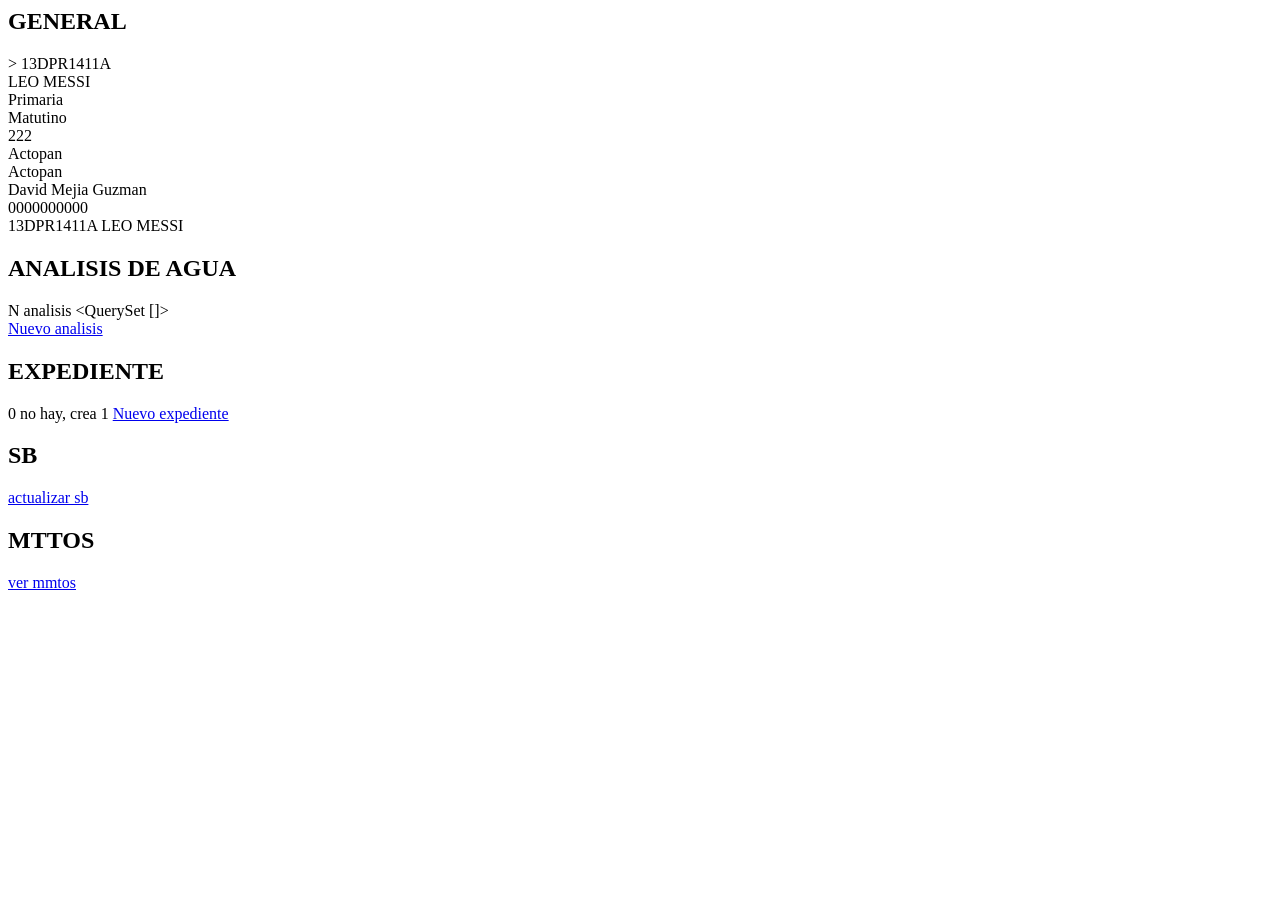
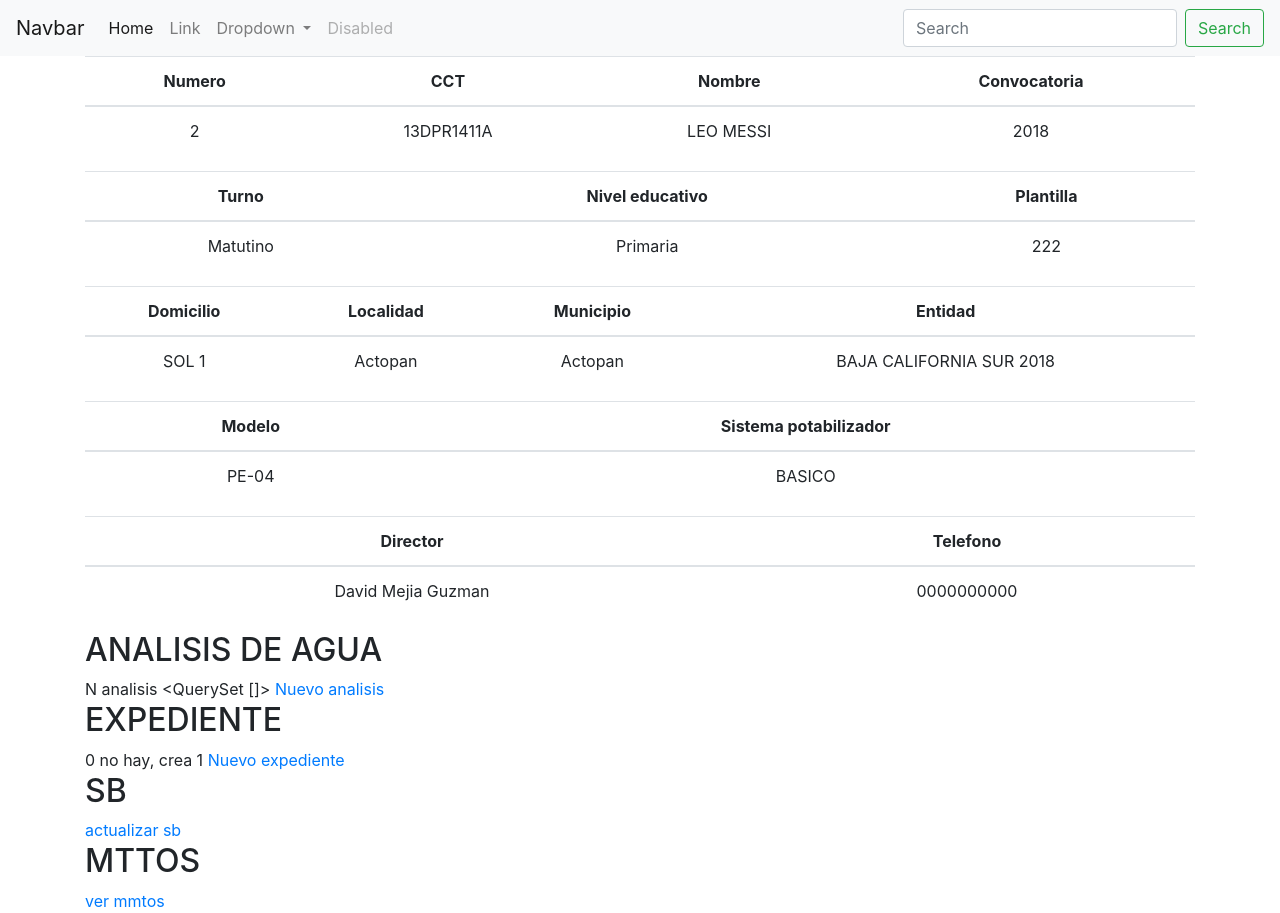
Before and after one commit to dxviidmg/Bebederos2, a Django app: a page that uses escuelas/templates/escuelas/escuela_detail.html in a window 1280 px wide. Before the commit the page ends 590 px from the top, so only its background shows below. Run offline with Django 3.2, Linux system fonts and the light colour scheme; data comes from the database, SQL or seed files in the repository; both versions use the stored data as it was after the commit; some libraries are stand-ins or nearby versions.

Commit message:
boostramp

```diff
--- a/Bebederos2/settings.py
+++ b/Bebederos2/settings.py
@@ -44,6 +44,8 @@
     'bebederos',
     'mantenimientos',
     'accounts',
+    #Modules
+    'bootstrapform',
 ]
 
 MIDDLEWARE = [
--- a/escuelas/models.py
+++ b/escuelas/models.py
@@ -91,3 +91,22 @@
 
 	def __str__(self):
 		return '{} {}'.format(self.cct, self.nombre)
+
+	#Convocatoria
+	entidad_convocatoria = models.ForeignKey(EntidadConvocatoria, on_delete=models.CASCADE)
+	numero = models.IntegerField()
+	#Administrativos
+	cct = models.CharField(max_length=10)
+	nombre = models.TextField()
+	nivel_educativo = models.CharField(max_length=20, choices=nivel_choices)
+	turno = models.CharField(max_length=20, default="Matutino", choices=turno_choices)
+	plantilla_escolar = models.IntegerField()
+	#Ubicacion
+	municipio = models.CharField(max_length=50)
+	domicilio = models.TextField()
+	localidad = models.CharField(max_length=50)
+	#Contacto
+	director = models.CharField(max_length=50, blank=True, null=True)
+	telefono = models.CharField(max_length=10, blank=True, null=True)
+	esta_sustituida = models.BooleanField(default=False)
+	es_sustitucion = models.BooleanField(default=False)
--- a/escuelas/templates/escuelas/escuela_detail.html
+++ b/escuelas/templates/escuelas/escuela_detail.html
@@ -1,24 +1,89 @@
+{% extends 'base.html'%}
+
+{% load bootstrap %}
+
 {%block content%}
 
-<h2>GENERAL</h2>>
-{{object.cct}}
-<br>
-{{object.nombre}}
-<br>
-{{object.nivel_educativo}}
-<br>
-{{object.turno}}
-<br>
-{{object.plantilla_escolar}}<br>
-{{object.municipio}}<br>
-{{object.localidad}}<br>
-{{object.director}}<br>
-{{object.telefono}}<br>
-{{sistemabebedero}}<br>
+	<div class="table-responsive text-center">
+		<table class="table">
+			<thead>
+				<th>Numero</th>
+				<th>CCT</th>
+				<th>Nombre</th>
+				<th>Convocatoria</th>
+			</thead>
+			<tbody>
+				<tr>
+					<td>{{object.numero}}</td>
+					<td>{{object.cct}}</td>
+					<td>{{object.nombre}}</td>
+					<td>{{object.entidad_convocatoria.convocatoria}}</td>
+				</tr>
+			</tbody>
+		</table>
+
+		<table class="table">
+			<thead>
+				<th>Turno</th>
+				<th>Nivel educativo</th>
+				<th>Plantilla</th>
+			</thead>
+			<tbody>
+				<tr>
+					<td>{{object.turno}}</td>
+					<td>{{object.nivel_educativo}}</td>
+					<td>{{object.plantilla_escolar}}</td>
+				</tr>
+			</tbody>
+		</table>
+
+		<table class="table">
+			<thead>
+				<th>Domicilio</th>
+				<th>Localidad</th>
+				<th>Municipio</th>
+				<th>Entidad</th>
+			</thead>
+			<tbody>
+				<tr>
+					<td>{{object.domicilio}}</td>
+					<td>{{object.localidad}}</td>
+					<td>{{object.municipio}}</td>
+					<td>{{object.entidad_convocatoria}}</td>
+				</tr>
+			</tbody>
+		</table>
+
+
+		<table class="table">
+			<thead>
+				<th>Modelo</th>
+				<th>Sistema potabilizador</th>
+			</thead>
+			<tbody>
+				<tr>
+					<td>{{sistemabebedero.mueble.modelo}}</td>
+					<td>{{sistemabebedero.sistema_potabilizador.tipo}}</td>
+				</tr>
+			</tbody>
+		</table>
+
+		<table class="table">
+			<thead>
+				<th>Director</th>
+				<th>Telefono</th>
+			</thead>
+			<tbody>
+				<tr>
+					<td>{{object.director}}</td>
+					<td>{{object.telefono}}</td>
+				</tr>
+			</tbody>
+		</table>
+	</div>
 
 <h2>ANALISIS DE AGUA</H2>
-N analisis {{analisis}} <br>
-
+N analisis {{analisis}}
 {%if numero_analisis == 1%}
 {{analisis.0.slug}}
 <a href="{%url 'agua:analisis-update' analisis.0.slug%}">Editar primer analisis</a>
@@ -35,7 +100,7 @@
 
 {%else%}
 si hay a actualizar
-<a href="{%url 'expedientes:expediente-update' expedientes.0.slug%}"> {{expedientes.0.slug}} Actualizar expediente</a>
+<a href="{%url 'expedientes:expediente-update' expedientes.0.slug%}"> Actualizar expediente</a>
 {%endif%}
 <h2>SB</h2>
 <a href="{%url 'bebederos:sistemabebedero-update' sistemabebedero.slug%}">actualizar sb</a>
--- a/escuelas/templates/escuelas/region_list.html
+++ b/escuelas/templates/escuelas/region_list.html
@@ -1,3 +1,6 @@
+{% extends 'base.html'%}
+
+{% load bootstrap %}
 
 {%block content%}
 
@@ -15,8 +18,7 @@
 
 				<tr>
 					<td>{{region.numero}}</td>
-					<td>{{region.nombre}}</td>
-					<td><a href="{%url 'escuelas:region-detail' region.slug%}">Detalle</a></td>
+					<td><a href="{%url 'escuelas:region-detail' region.slug%}">{{region.nombre}}</a></td>
 				</tr>
 
 	{%empty%}
--- a/templates/base.html
+++ b/templates/base.html
@@ -1 +1,58 @@
-base.html
+<!DOCTYPE html>
+<html>
+<head>
+	<title></title>
+
+	<link rel="stylesheet" href="https://stackpath.bootstrapcdn.com/bootstrap/4.3.1/css/bootstrap.min.css" integrity="sha384-ggOyR0iXCbMQv3Xipma34MD+dH/1fQ784/j6cY/iJTQUOhcWr7x9JvoRxT2MZw1T" crossorigin="anonymous">
+
+	<script src="https://stackpath.bootstrapcdn.com/bootstrap/4.3.1/js/bootstrap.min.js" integrity="sha384-JjSmVgyd0p3pXB1rRibZUAYoIIy6OrQ6VrjIEaFf/nJGzIxFDsf4x0xIM+B07jRM" crossorigin="anonymous"></script>
+
+</head>
+<body>
+
+<nav class="navbar navbar-expand-lg navbar-light bg-light">
+  <a class="navbar-brand" href="#">Navbar</a>
+  <button class="navbar-toggler" type="button" data-toggle="collapse" data-target="#navbarSupportedContent" aria-controls="navbarSupportedContent" aria-expanded="false" aria-label="Toggle navigation">
+    <span class="navbar-toggler-icon"></span>
+  </button>
+
+  <div class="collapse navbar-collapse" id="navbarSupportedContent">
+    <ul class="navbar-nav mr-auto">
+      <li class="nav-item active">
+        <a class="nav-link" href="#">Home <span class="sr-only">(current)</span></a>
+      </li>
+      <li class="nav-item">
+        <a class="nav-link" href="#">Link</a>
+      </li>
+      <li class="nav-item dropdown">
+        <a class="nav-link dropdown-toggle" href="#" id="navbarDropdown" role="button" data-toggle="dropdown" aria-haspopup="true" aria-expanded="false">
+          Dropdown
+        </a>
+        <div class="dropdown-menu" aria-labelledby="navbarDropdown">
+          <a class="dropdown-item" href="#">Action</a>
+          <a class="dropdown-item" href="#">Another action</a>
+          <div class="dropdown-divider"></div>
+          <a class="dropdown-item" href="#">Something else here</a>
+        </div>
+      </li>
+      <li class="nav-item">
+        <a class="nav-link disabled" href="#" tabindex="-1" aria-disabled="true">Disabled</a>
+      </li>
+    </ul>
+    <form class="form-inline my-2 my-lg-0">
+      <input class="form-control mr-sm-2" type="search" placeholder="Search" aria-label="Search">
+      <button class="btn btn-outline-success my-2 my-sm-0" type="submit">Search</button>
+    </form>
+  </div>
+</nav>
+
+<div class="container">
+
+	{%block content%}
+	{%endblock content%}
+</div>
+	<script src="https://code.jquery.com/jquery-3.3.1.slim.min.js" integrity="sha384-q8i/X+965DzO0rT7abK41JStQIAqVgRVzpbzo5smXKp4YfRvH+8abtTE1Pi6jizo" crossorigin="anonymous"></script>
+
+	<script src="https://cdnjs.cloudflare.com/ajax/libs/popper.js/1.14.7/umd/popper.min.js" integrity="sha384-UO2eT0CpHqdSJQ6hJty5KVphtPhzWj9WO1clHTMGa3JDZwrnQq4sF86dIHNDz0W1" crossorigin="anonymous"></script>
+</body>
+</html>
```
Also changed, not shown: accounts/templates/accounts/login.html (+5 -2 lines), escuelas/templates/escuelas/entidad_detail.html (+6 -4 lines), escuelas/templates/escuelas/entidadconvocatoria_detail.html (+7 -3 lines), escuelas/templates/escuelas/region_detail.html (+7 -3 lines), db.sqlite3, escuelas/migrations/0010_auto_20190815_1507.py (added).
